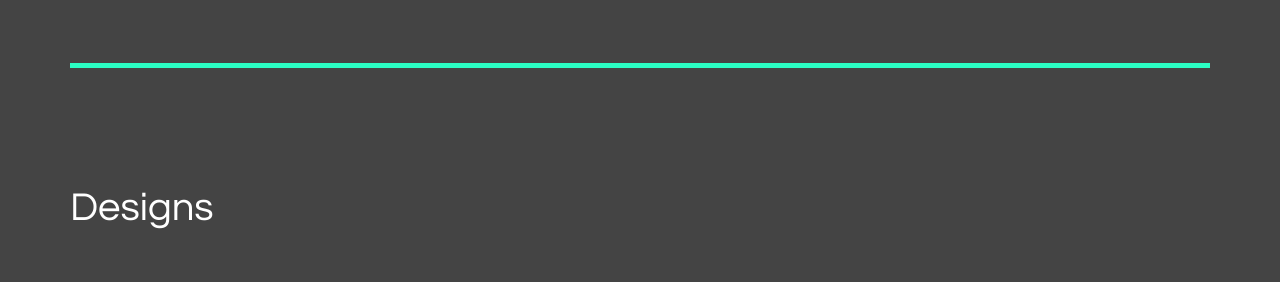
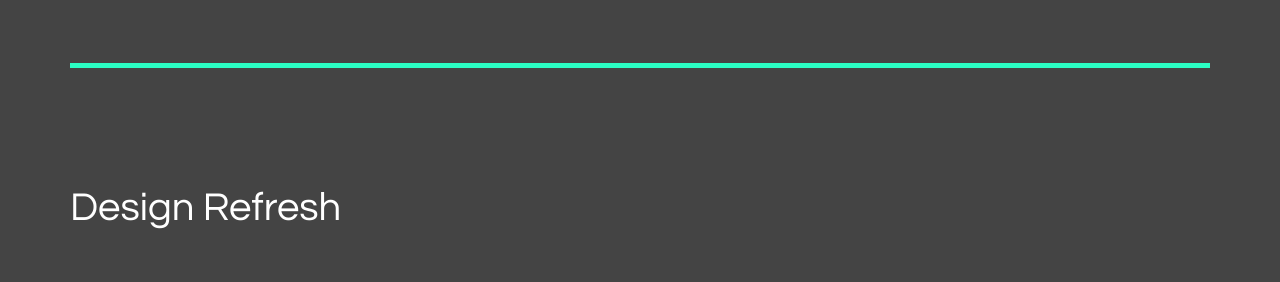
Before and after one commit to hannnnahmc/portfolio, a plain HTML site: page wirral-tree-serives.html in a window 1280 px wide. Shown: the part 2821-3103 px from the top of the page. Drawn offline with nearby package versions, Linux system fonts and the light colour scheme.

Commit message:
design refresh section

```diff
--- a/wirral-tree-serives.html
+++ b/wirral-tree-serives.html
@@ -133,7 +133,7 @@
         <div class="container container-padding">
             <div class="row row-padding">
                 <div class="col-12">
-                    <h2>Designs</h2>
+                    <h2>Design Refresh</h2>
                     <p></p>
                 </div>
             </div>
```
